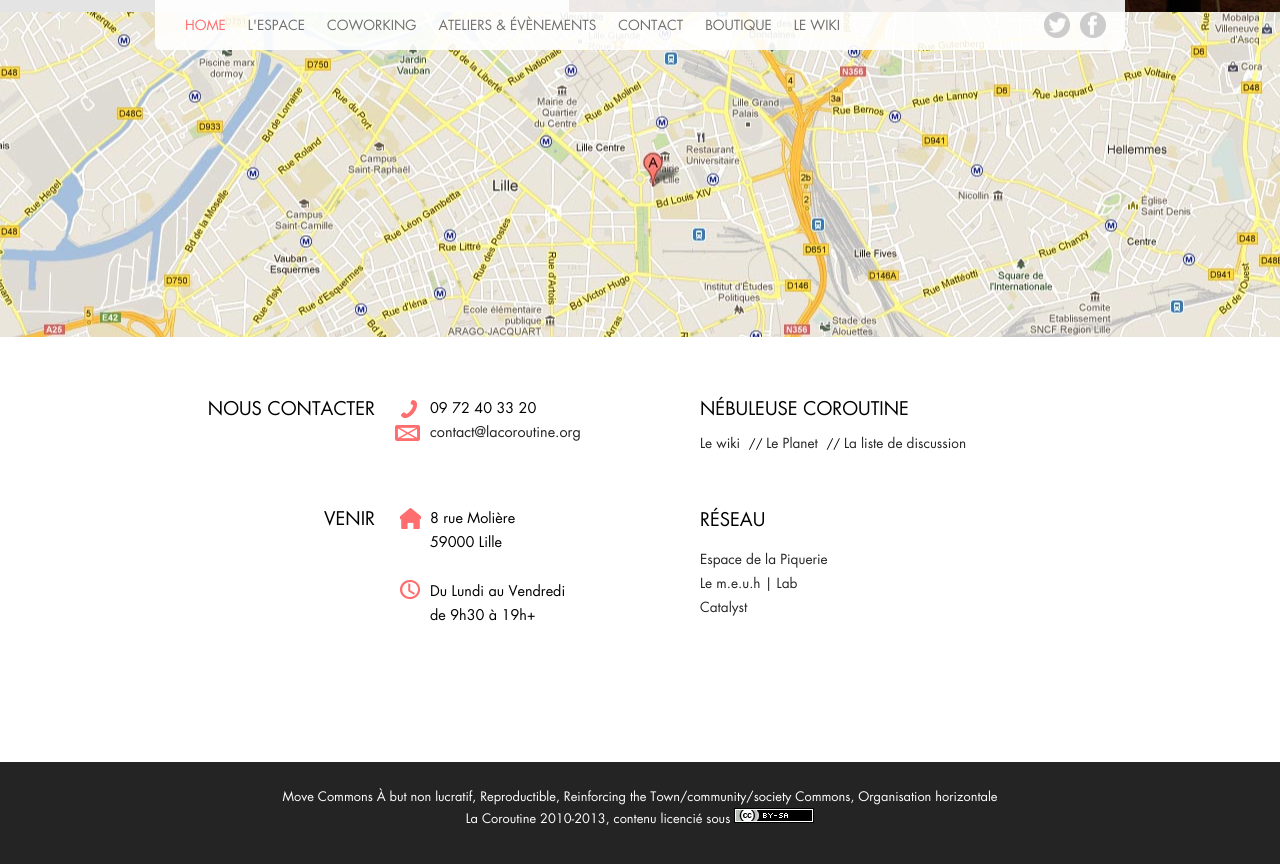
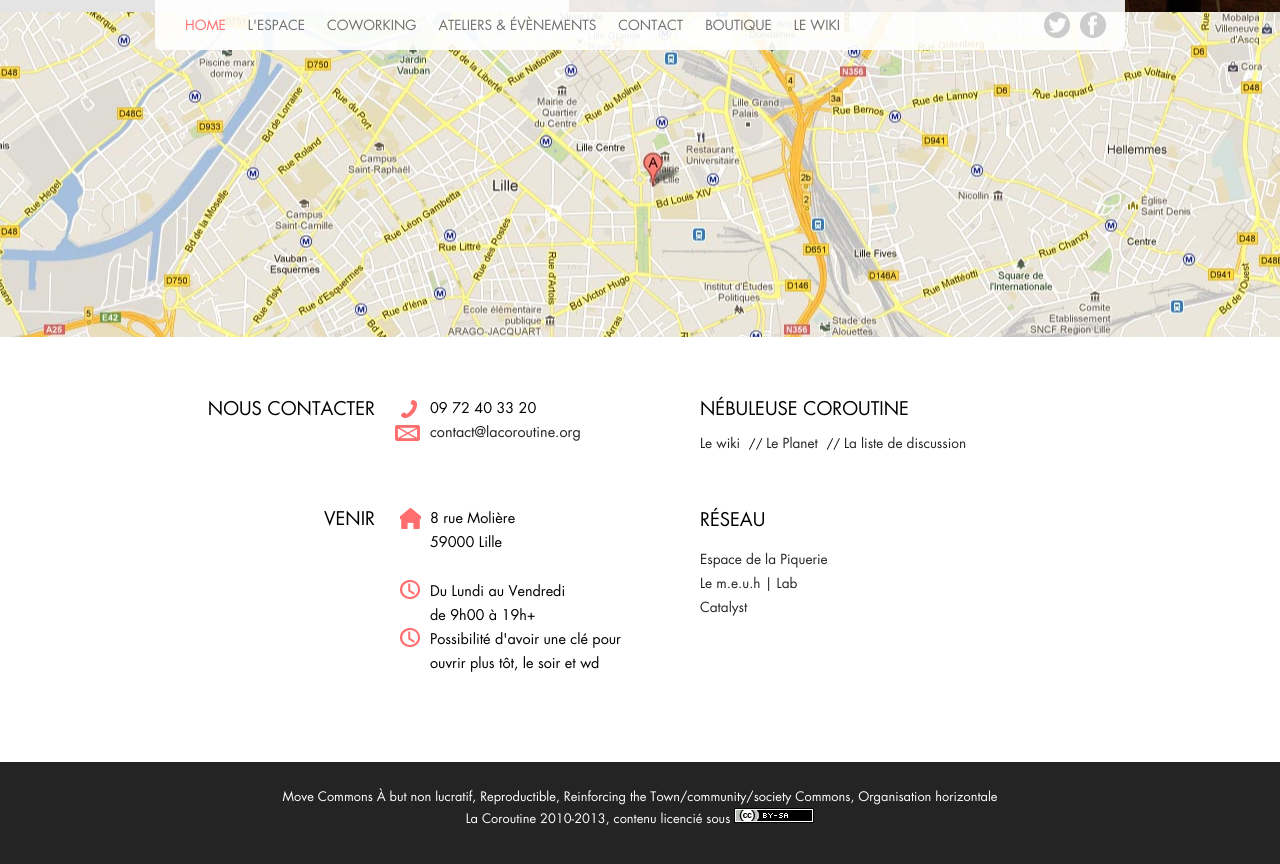
Before and after one commit to la-coroutine/la-coroutine.github.io, a Jekyll site: the page built from index.html, in a window 1280 px wide and 900 px high, scrolled down 4428 px. Shown: the top 864 px of the window. Built offline with Jekyll 4.4.1, drawn with Linux system fonts in a browser that asks for light colours.

Commit message:
Update index.html

```diff
--- a/index.html
+++ b/index.html
@@ -261,7 +261,8 @@ layout: default
                         <h1>Venir</h1>
                         <p>
                             <span class="adresse">8 rue Molière<br />59000 Lille</span>
-                            <span class="horaires">Du Lundi au Vendredi<br /> de 9h30 à 19h+</span>
+                            <span class="horaires">Du Lundi au Vendredi<br /> de 9h00 à 19h+</span>
+                            <span class="horaires">Possibilité d'avoir une clé pour ouvrir plus tôt, le soir et wd</span>
                         </p>
                     </div>
                 </div>
```
